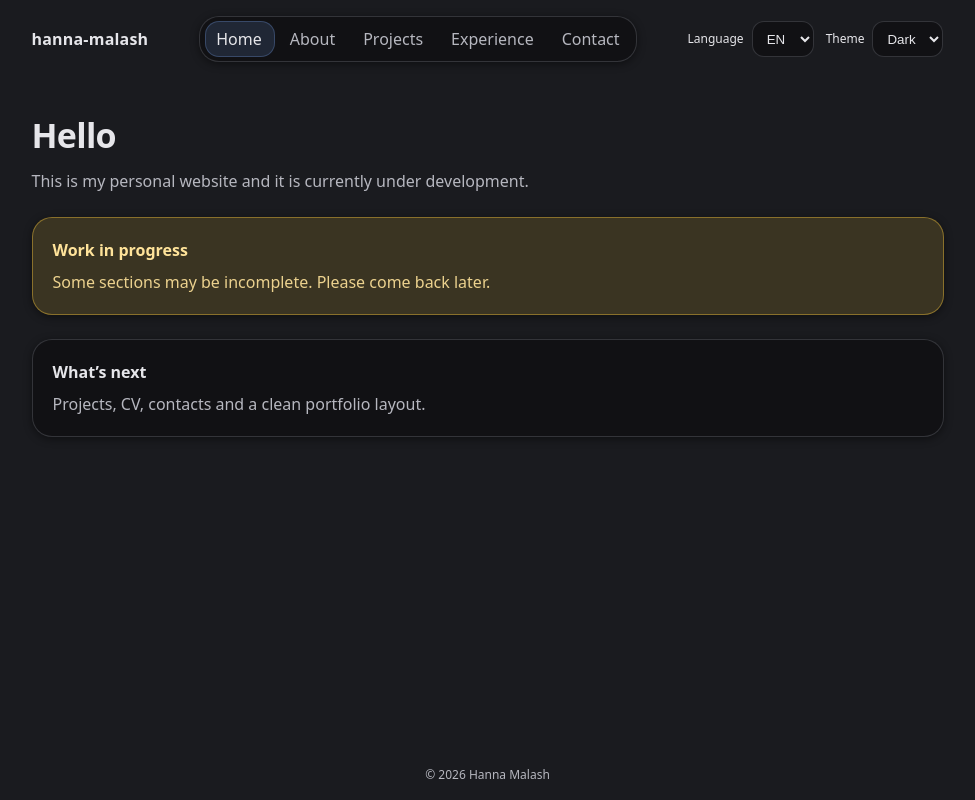
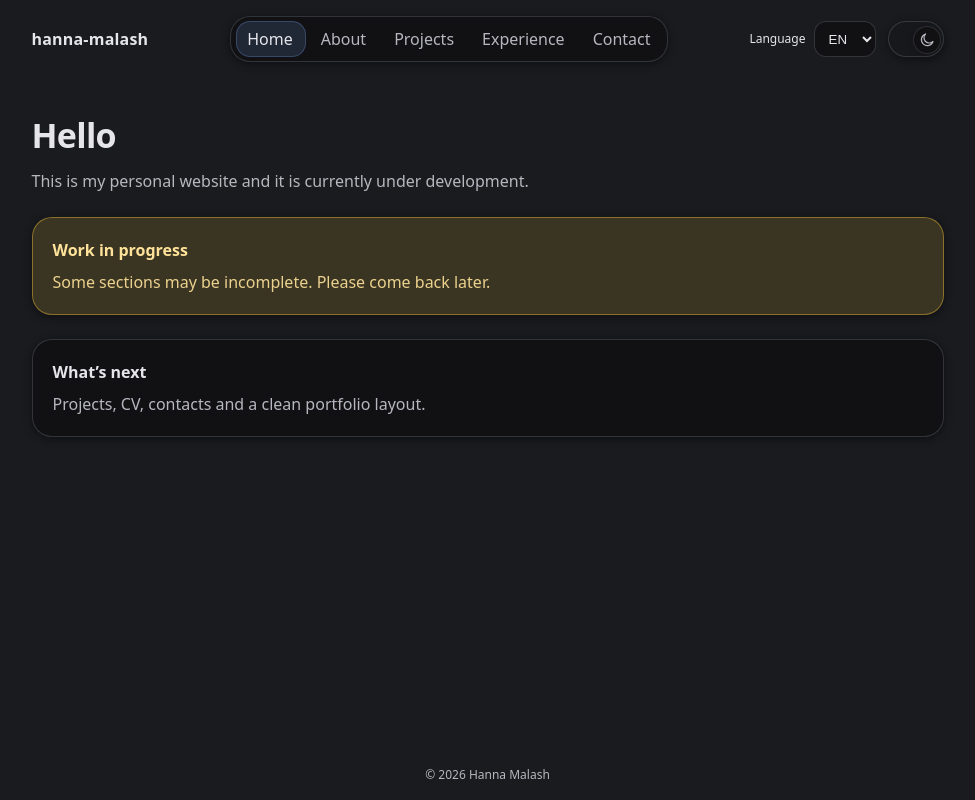
Before and after one commit to hanna-malash/hanna-malash.github.io, a React (Vite) app: page /#/ in a window 1280 px wide. Shown: the whole page, without its empty margins (145-1120 px from the left). Built offline with nearby package versions, Linux system fonts and the light colour scheme.

Commit message:
feat: add classic theme toggle switch (sun/moon)

```diff
--- a/src/app/layout/MobileMenu.jsx
+++ b/src/app/layout/MobileMenu.jsx
@@ -4,24 +4,23 @@ import { useI18n } from "../providers/I18nContext"
 import { useTheme } from "../providers/ThemeContext"
 import { IconButton } from "../../shared/ui/IconButton"
 import { Toggle } from "../../shared/ui/Toggle"
+import { ThemeSwitch } from "../../shared/ui/ThemeSwitch"
 import { useNavigate } from "react-router-dom"
 
 export function MobileMenu({ isOpen, onClose }) {
-    const navigate = useNavigate()
     const { lang, setLang, t } = useI18n()
     const { theme, setTheme } = useTheme()
+    const navigate = useNavigate()
 
-    // Keep it mounted for CSS transitions; control via className.
+    function go(path) {
+        navigate(path)
+        onClose()
+    }
+
     return (
-        <div className={`drawer${isOpen ? " is-open" : ""}`} aria-hidden={!isOpen}>
+        <div className={"drawer" + (isOpen ? " is-open" : "")} role="dialog" aria-modal="true">
             <div className="drawer__backdrop" onClick={onClose} />
-            <div
-                className="drawer__panel"
-                role="dialog"
-                aria-modal="true"
-                aria-label={t("menu")}
-                onClick={(e) => e.stopPropagation()}
-            >
+            <div className="drawer__panel" onClick={(e) => e.stopPropagation()}>
                 <div className="drawer__top">
                     <div className="drawer__title">{t("menu")}</div>
                     <IconButton ariaLabel={t("close")} onClick={onClose}>
@@ -37,10 +36,7 @@ export function MobileMenu({ isOpen, onClose }) {
                             key={r.key}
                             type="button"
                             className="drawer__link"
-                            onClick={() => {
-                                navigate(r.path)
-                                onClose()
-                            }}
+                            onClick={() => go(r.path)}
                         >
                             {t(r.labelKey)}
                         </button>
@@ -54,15 +50,13 @@ export function MobileMenu({ isOpen, onClose }) {
                         options={[{ value: "en", label: "EN" }, { value: "ru", label: "RU" }]}
                         onChange={setLang}
                     />
-                    <Toggle
-                        label={t("theme")}
-                        value={theme}
-                        options={[
-                            { value: "light", label: t("light") },
-                            { value: "dark", label: t("dark") },
-                        ]}
-                        onChange={setTheme}
-                    />
+
+                    <div style={{ display: "flex", alignItems: "center", justifyContent: "space-between", gap: 12 }}>
+                        <div style={{ fontSize: 12, color: "var(--md-on-surface-variant)" }}>
+                            {t("theme")}
+                        </div>
+                        <ThemeSwitch value={theme} onChange={setTheme} ariaLabel={t("theme")} />
+                    </div>
                 </div>
             </div>
         </div>
--- a/src/app/layout/TopBar.jsx
+++ b/src/app/layout/TopBar.jsx
@@ -5,23 +5,21 @@ import { useTheme } from "../providers/ThemeContext"
 import { Toggle } from "../../shared/ui/Toggle"
 import { IconButton } from "../../shared/ui/IconButton"
 import { NavIsland } from "../../shared/ui/NavIsland"
+import { ThemeSwitch } from "../../shared/ui/ThemeSwitch"
 
 export function TopBar({ onOpenMobileMenu }) {
     const { lang, setLang, t } = useI18n()
     const { theme, setTheme } = useTheme()
 
-    const items = routes.map((r) => ({
-        key: r.key,
-        path: r.path,
-        label: t(r.labelKey),
-    }))
-
     return (
         <div className="topbar" style={{ gap: 16 }}>
             <div className="brand">hanna-malash</div>
 
-            <div className="nav-desktop" style={{ alignItems: "center" }}>
-                <NavIsland items={items} measureKey={lang} />
+            {/* Desktop nav */}
+            <div className="nav-desktop" style={{ display: "flex", alignItems: "center" }}>
+                <NavIsland
+                    items={routes.map((r) => ({ key: r.key, path: r.path, label: t(r.labelKey) }))}
+                />
             </div>
 
             <div className="controls">
@@ -31,15 +29,15 @@ export function TopBar({ onOpenMobileMenu }) {
                     options={[{ value: "en", label: "EN" }, { value: "ru", label: "RU" }]}
                     onChange={setLang}
                 />
-                <Toggle
-                    label={t("theme")}
+
+                {/* Theme: classic sun/moon toggle */}
+                <ThemeSwitch
                     value={theme}
-                    options={[
-                        { value: "light", label: t("light") },
-                        { value: "dark", label: t("dark") },
-                    ]}
                     onChange={setTheme}
+                    ariaLabel={t("theme")}
                 />
+
+                {/* Mobile menu button */}
                 <div className="nav-mobile">
                     <IconButton ariaLabel={t("menu")} onClick={onOpenMobileMenu}>
                         <svg width="18" height="18" viewBox="0 0 18 18" aria-hidden="true">
--- /dev/null
+++ b/src/shared/ui/ThemeSwitch.jsx
@@ -0,0 +1,44 @@
+import React from "react"
+
+export function ThemeSwitch({ value, onChange, ariaLabel }) {
+    const isDark = value === "dark"
+    function toggle() {
+        onChange(isDark ? "light" : "dark")
+    }
+
+    return (
+        <button
+            type="button"
+            className={"theme-switch" + (isDark ? " is-dark" : "")}
+            aria-label={ariaLabel || "Toggle theme"}
+            aria-pressed={isDark}
+            onClick={toggle}
+        >
+            <span className="theme-switch__track" aria-hidden="true" />
+            <span className="theme-switch__thumb" aria-hidden="true">
+                <span className="theme-switch__icon theme-switch__icon--sun" aria-hidden="true">
+                    <svg width="16" height="16" viewBox="0 0 24 24">
+                        <path
+                            d="M12 18a6 6 0 1 1 0-12a6 6 0 0 1 0 12Zm0-16v2m0 16v2m10-10h-2M4 12H2m17.07-7.07l-1.41 1.41M6.34 17.66l-1.41 1.41m0-12.02l1.41 1.41m12.02 12.02l1.41 1.41"
+                            fill="none"
+                            stroke="currentColor"
+                            strokeWidth="1.8"
+                            strokeLinecap="round"
+                        />
+                    </svg>
+                </span>
+                <span className="theme-switch__icon theme-switch__icon--moon" aria-hidden="true">
+                    <svg width="16" height="16" viewBox="0 0 24 24">
+                        <path
+                            d="M21 14.2A7.2 7.2 0 0 1 9.8 3a8.9 8.9 0 1 0 11.2 11.2Z"
+                            fill="none"
+                            stroke="currentColor"
+                            strokeWidth="1.8"
+                            strokeLinejoin="round"
+                        />
+                    </svg>
+                </span>
+            </span>
+        </button>
+    )
+}
--- a/src/styles/globals.css
+++ b/src/styles/globals.css
@@ -240,3 +240,75 @@ select{
     flex-direction: column;
     gap: 8px;
 }
+
+/* ===== Theme switch (sun/moon toggle) ===== */
+.theme-switch{
+    position: relative;
+    width: 56px;
+    height: 36px;
+    border: 1px solid color-mix(in srgb, var(--md-outline) 28%, transparent);
+    border-radius: 999px;
+    background: color-mix(in srgb, var(--md-surface-container) 65%, var(--md-surface));
+    box-shadow: var(--md-elev-1);
+    cursor: pointer;
+    padding: 0;
+    display: inline-flex;
+    align-items: center;
+    justify-content: center;
+    transition: box-shadow .15s ease, transform .15s ease, background .15s ease;
+}
+.theme-switch:hover{
+    box-shadow: var(--md-elev-2);
+    transform: translateY(-1px);
+}
+.theme-switch:active{
+    transform: translateY(0);
+}
+.theme-switch__track{
+    position: absolute;
+    inset: 0;
+    border-radius: 999px;
+}
+.theme-switch__thumb{
+    position: absolute;
+    top: 4px;
+    left: 4px;
+    width: 28px;
+    height: 28px;
+    border-radius: 999px;
+    background: var(--md-surface);
+    border: 1px solid color-mix(in srgb, var(--md-outline) 22%, transparent);
+    box-shadow: 0 2px 10px rgba(0,0,0,.10);
+    display: flex;
+    align-items: center;
+    justify-content: center;
+    transition: transform .18s ease;
+    will-change: transform;
+}
+.theme-switch.is-dark .theme-switch__thumb{
+    transform: translateX(20px);
+}
+.theme-switch__icon{
+    position: absolute;
+    display: inline-flex;
+    align-items: center;
+    justify-content: center;
+    color: var(--md-on-surface-variant);
+    transition: opacity .15s ease, transform .15s ease;
+}
+.theme-switch__icon--sun{
+    opacity: 1;
+    transform: scale(1);
+}
+.theme-switch.is-dark .theme-switch__icon--sun{
+    opacity: 0;
+    transform: scale(.85);
+}
+.theme-switch__icon--moon{
+    opacity: 0;
+    transform: scale(.85);
+}
+.theme-switch.is-dark .theme-switch__icon--moon{
+    opacity: 1;
+    transform: scale(1);
+}
```
